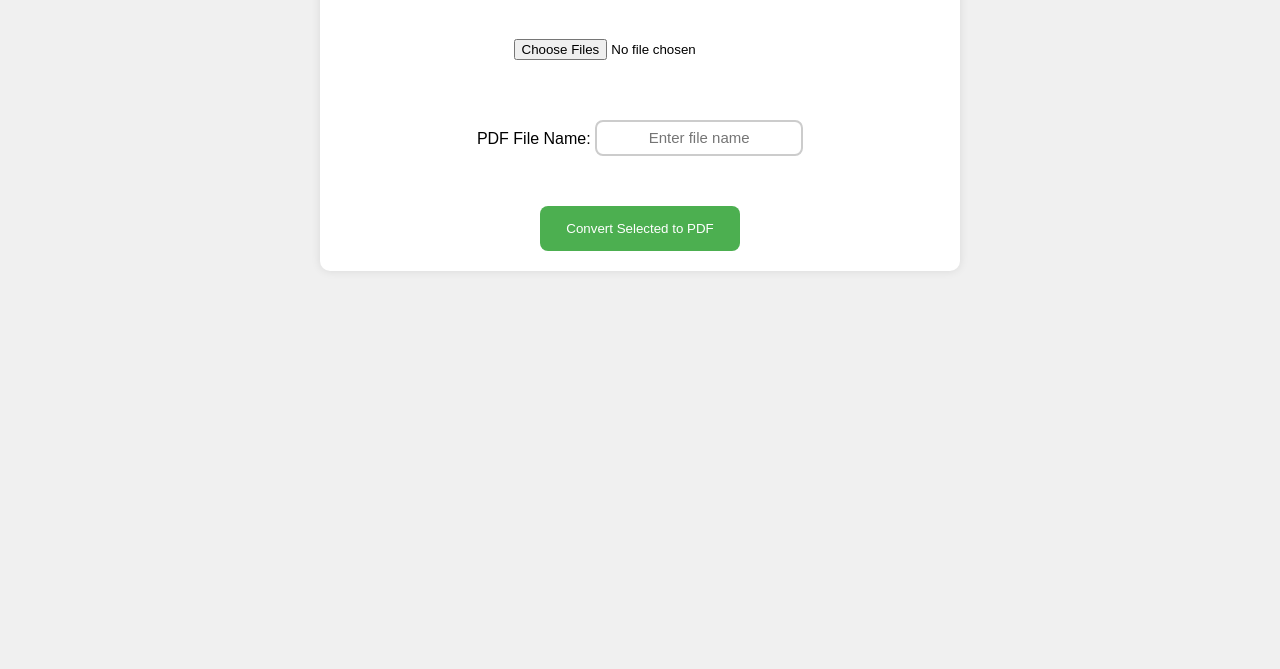
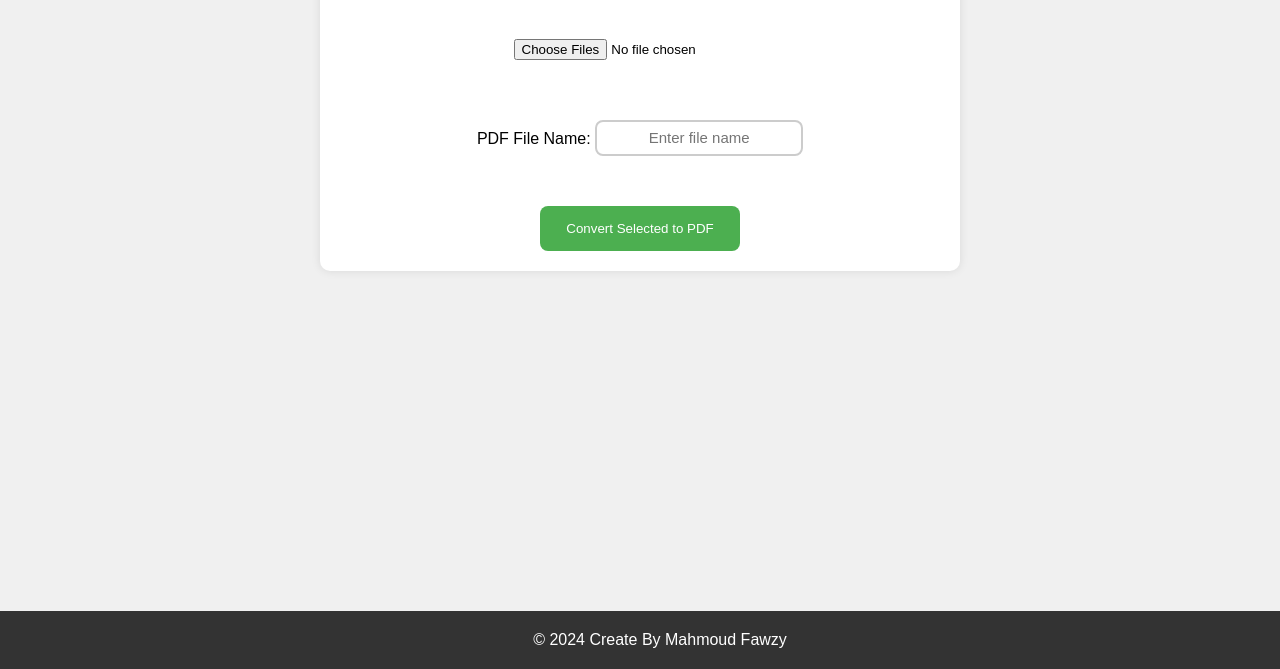
Before and after one commit to mahmoudfawzy75/Create-PDF, a plain HTML site: page index.html in a window 1280 px wide. Shown: the part 131-800 px from the top of the page. Drawn offline with nearby package versions, Linux system fonts and the light colour scheme.

Commit message:
respo&add footer

```diff
--- a/index.html
+++ b/index.html
@@ -29,6 +29,8 @@
     <!-- Convert Button -->
     <button id="convertButton">Convert Selected to PDF</button>
     </div>
+    <footer>© 2024 Create By Mahmoud Fawzy</footer>
+
     <script src="https://cdnjs.cloudflare.com/ajax/libs/jspdf/2.5.0/jspdf.umd.min.js"></script>
     <script src="script.js"></script>
 </body>
--- a/script.js
+++ b/script.js
@@ -5,6 +5,7 @@ document.getElementById('fileInput').addEventListener('change', function(event)
     const files = event.target.files;
     const imagePreview = document.getElementById('imagePreview');
     const selectAllContainer = document.getElementById('selectAllContainer');
+
     imagePreview.innerHTML = '';
 
     // Display "Choose All" checkbox only if more than 2 images are selected
--- a/style.css
+++ b/style.css
@@ -105,3 +105,13 @@ button:hover {
         padding: 12px 15px;
     }
 }
+footer {
+    text-align: center;
+    padding: 20px;
+    position: fixed;
+    bottom: 0;
+    left: 0;
+    width: 100%;
+    background-color: #333;
+    color: white;
+}
```
